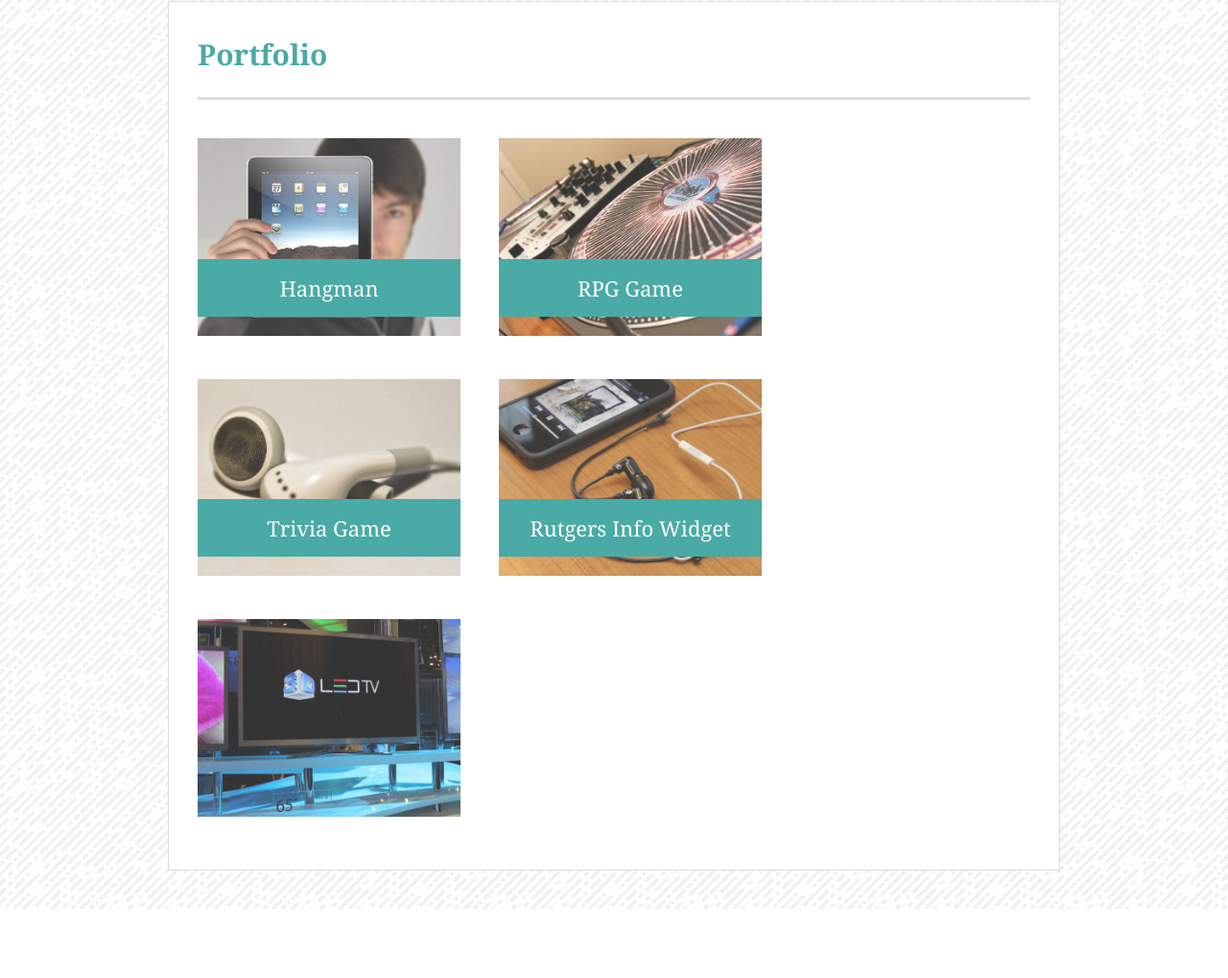
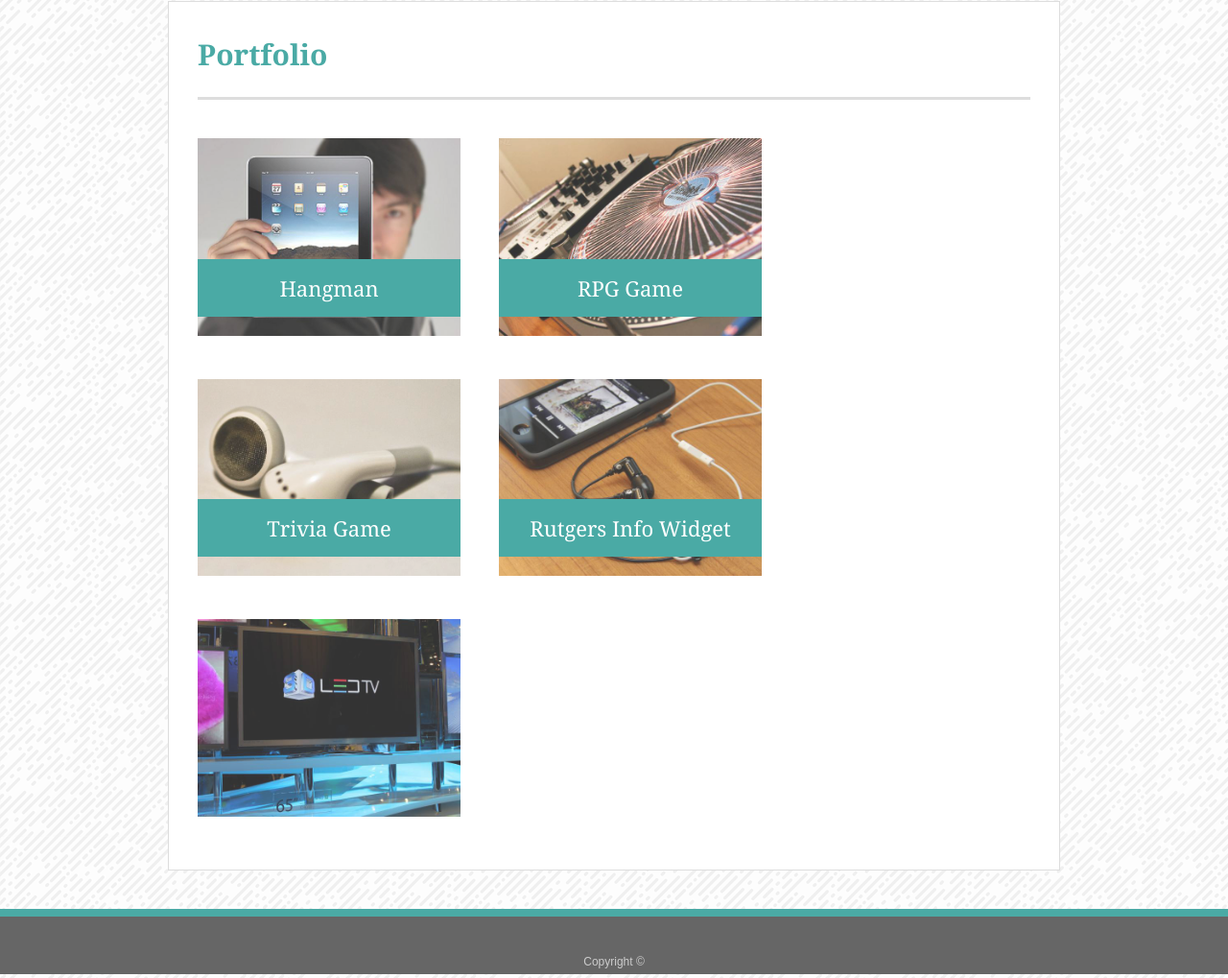
Before and after one commit to MikeGruschow/Bootstrap-Portfolio, a plain HTML site: page portfolio.html in a window 1280 px wide. Shown: the part 129-1148 px from the top of the page at 96% size. Before the commit the page ends 1076 px from the top, so only its background shows below. Drawn offline with nearby package versions, Linux system fonts and the light colour scheme.

Commit message:
added footer to portfolio

```diff
--- a/portfolio.html
+++ b/portfolio.html
@@ -65,5 +65,11 @@
 
             </section>
         </div>
+
+        <footer>
+            <div class="container">
+                Copyright &copy;
+            </div>
+        </footer>
 </body>
 </html>
```
